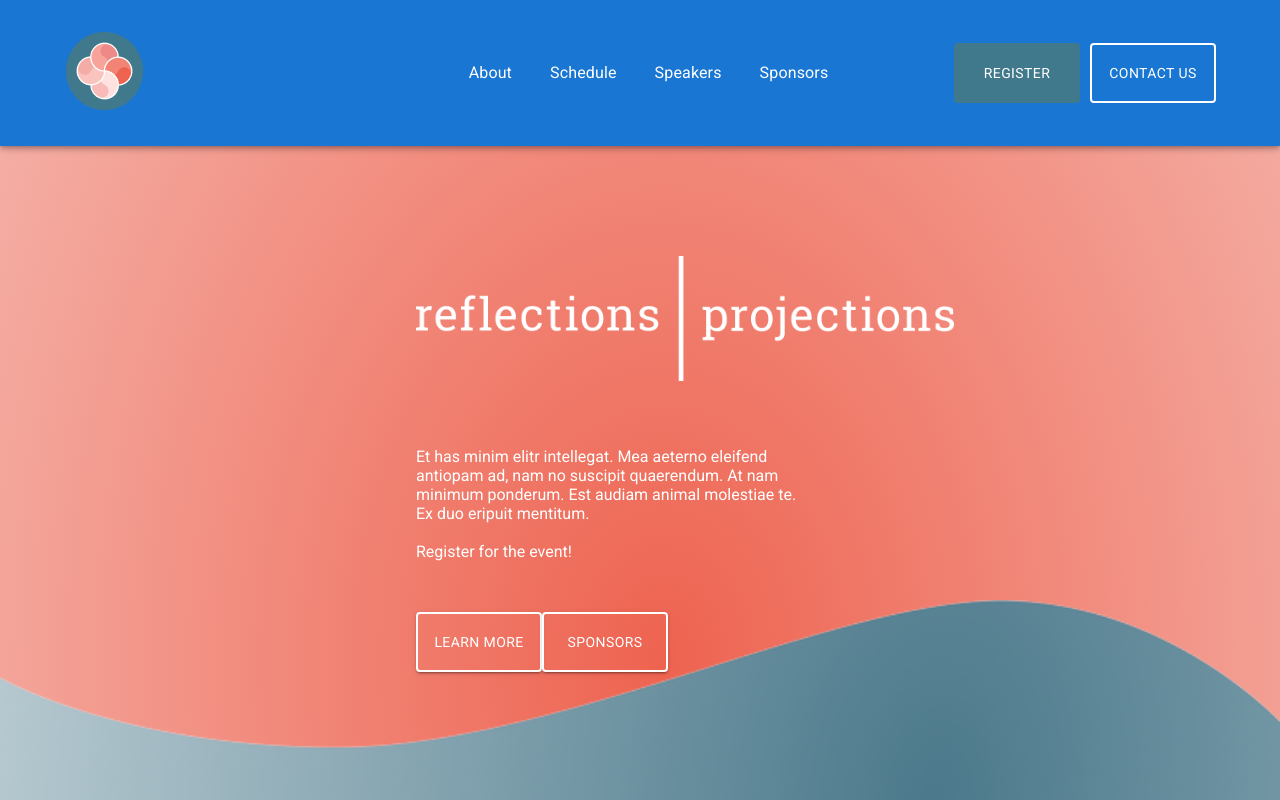
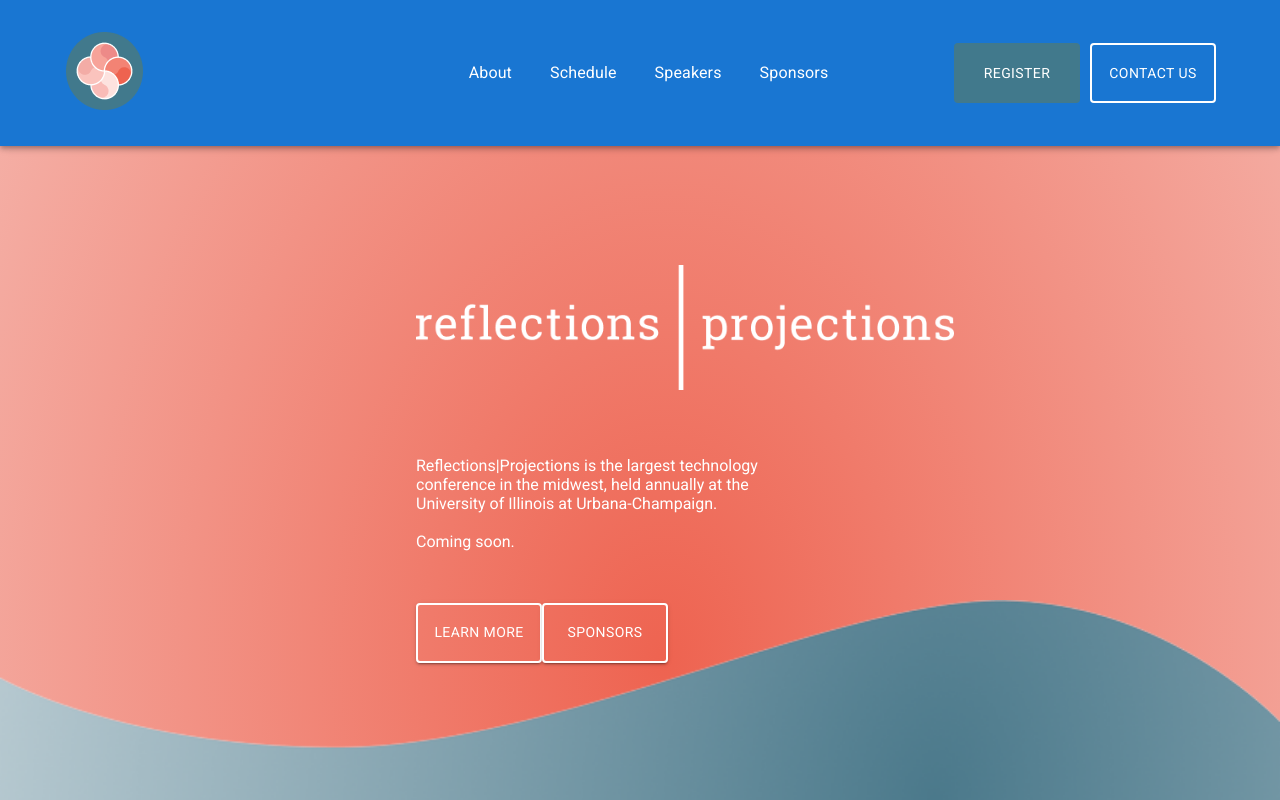
Before and after one commit to ReflectionsProjections/rp2022, a Next.js app: page / in a window 1280 px wide. Shown: the top 800 px of the page. Built offline with nearby package versions, Linux system fonts and the light colour scheme.

Commit message:
Fix misc styles

```diff
--- a/components/About.js
+++ b/components/About.js
@@ -23,11 +23,11 @@ const About = () => (
     <Col className={styles.mainCol}>
       <img src="/rp22-logo.png" alt="Reflections Projections Logo" className={styles.logo}/>
       <p  className={styles.mainText}>
-      Et has minim elitr intellegat. Mea aeterno eleifend antiopam ad, nam no suscipit quaerendum.
-      At nam minimum ponderum. Est audiam animal molestiae te. Ex duo eripuit mentitum.
+          Reflections|Projections is the largest technology conference in the midwest, held annually at
+          the University of Illinois at Urbana-Champaign.
       <br></br>
       <br></br>
-      Register for the event!
+      Coming soon.
       </p>
       <Container className={styles.container}>
         <Button variant='contained'
--- a/components/about.module.scss
+++ b/components/about.module.scss
@@ -29,6 +29,7 @@
 }
 
 .navButton {
+  box-shadow: none;
   text-transform: none;
   font-family: Roboto;
   font-style: normal;
--- a/components/ui/Header.js
+++ b/components/ui/Header.js
@@ -22,7 +22,7 @@ export default function Header({ isHero }) {
         },
         {
             label: 'Sponsors',
-            href: '/sponsors'
+            href: '/sponsors.pdf'
         },
     ];
 
--- a/pages/_app.js
+++ b/pages/_app.js
@@ -11,8 +11,8 @@ function MyApp({ Component, pageProps }) {
         <meta property="og:title" content="Reflections Projections" />
         <meta property="og:type" content="website" />
         <meta property="og:url" content="https://reflectionsprojections.org" />
-        <meta property="og:image" content="https://acmrp.org/logo.png" />
-        <title>Reflections|Projections 2021</title>
+        <meta property="og:image" content="https://acmrp.org/rp_logo_2022_sm.png" />
+        <title>Reflections|Projections 2022</title>
         <link
           rel="stylesheet"
           href="https://cdnjs.cloudflare.com/ajax/libs/animate.css/3.7.0/animate.min.css"
```
Also changed, not shown: 1 other file (tests, documents, lock files or other folders).
